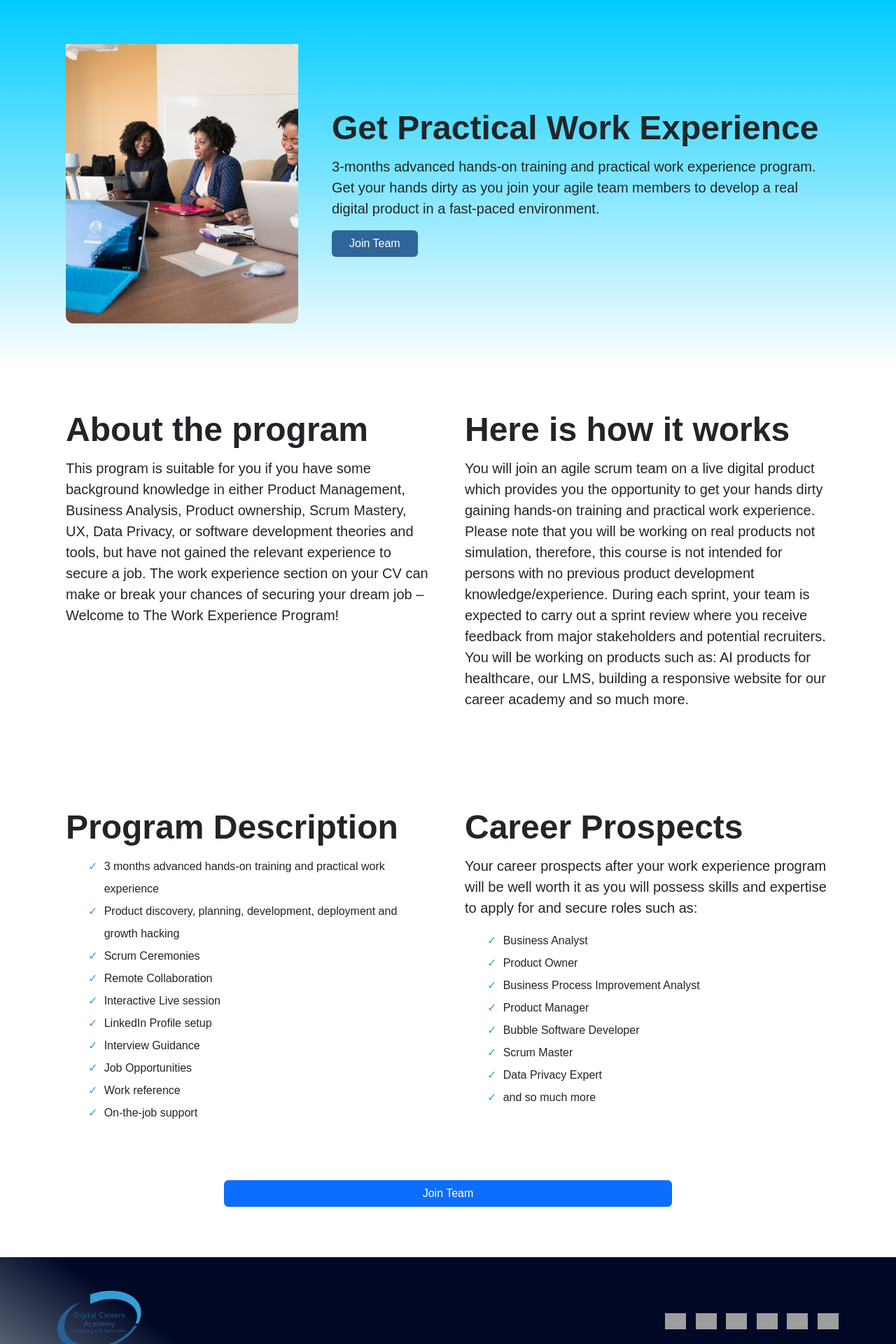
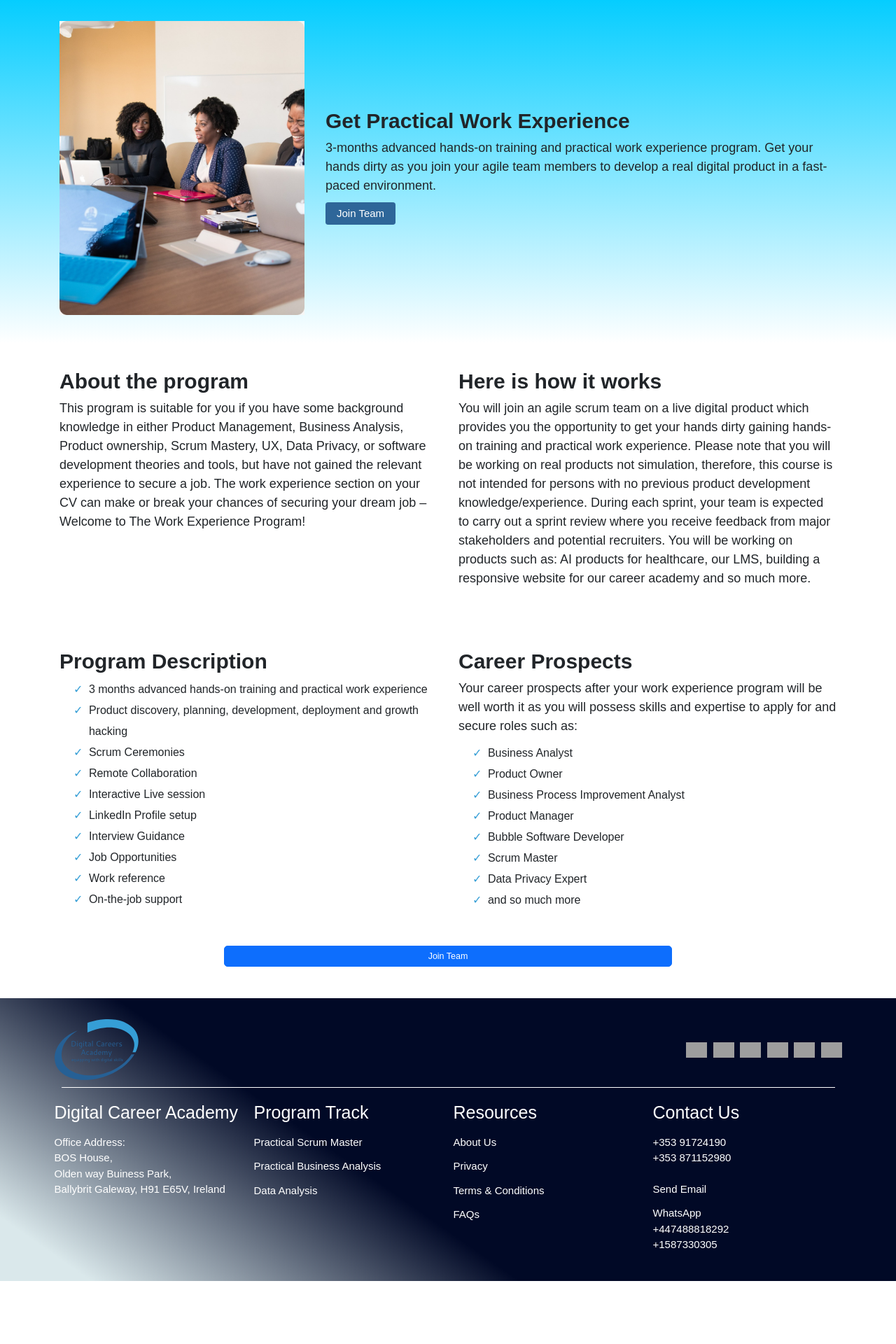
Before and after one commit to iamyinka/wwwdca, a Django app: template frontend/templates/refactored/work-experience.html in a window 1280 px wide. Shown: the part 593-2513 px from the top of the page at 70% size. After the commit the page ends 2423 px from the top, so only its background shows below. Run offline with Django 4.2, Linux system fonts and the light colour scheme; the template is opened without the code that fills it, so the values that code supplies are empty; some web fonts are replaced; grey boxes are pictures that could not be loaded.

Commit message:
Refactor General Styles

```diff
--- a/frontend/static/css/refactored/main.css
+++ b/frontend/static/css/refactored/main.css
@@ -14,9 +14,53 @@
   box-sizing: border-box;
 }
 
+html {
+  font-size: 62.5%;
+}
+
 body {
   font-family: var(--primary-font-family);
   overflow-x: hidden;
+}
+
+h1 {
+  font-size: 4rem;
+  text-transform: uppercase;
+}
+
+h2 {
+  font-size: 3rem;
+}
+
+h3,
+h4 {
+  font-size: 2.5rem;
+}
+
+p,
+.nav-link,
+.nav-link .btn-info,
+input,
+select {
+  font-size: 1.8rem;
+}
+
+a,
+li,
+span,
+form label,
+form input,
+input[type="text"],
+input[type="email"],
+input[type="number"],
+textarea,
+.form-control,
+.accordion-button {
+  font-size: 1.6rem;
+}
+
+address {
+  font-size: 1.5rem;
 }
 
 img {
@@ -50,6 +94,7 @@ hr {
   background-color: var(--primary-color);
   color: #fff;
   transition: all 0.3s ease-in;
+  font-size: 1.5rem;
 }
 
 .btn-custom:hover {
@@ -104,7 +149,7 @@ hr {
 }
 
 .courseIntro__desc p {
-  font-size: 1.5em;
+  font-size: 2rem;
   line-height: 1.8em;
 }
 
@@ -290,9 +335,10 @@ hr {
 
 .program-desc li {
   list-style-type: none;
-  line-height: 2rem;
+  line-height: 3rem;
   display: flex;
-  gap: 0.58rem;
+  gap: 0.85rem;
+  /* font-size: 1.8rem; */
 }
 
 .program-desc li::before {
@@ -341,6 +387,7 @@ hr {
 .footer a {
   color: #fff;
   text-decoration: none;
+  font-size: 1.5rem;
 }
 
 .footer__links {
--- a/frontend/templates/refactored/work-experience.html
+++ b/frontend/templates/refactored/work-experience.html
@@ -79,8 +79,8 @@
               width="600" height="500" loading="loading">
           </div>
           <div class="col-md-6 col-sm-12 col-lg-8">
-            <h1 class="display-5 fw-bold lh-1 mb-3">Get Practical Work Experience</h1>
-            <p class="lead">3-months advanced hands-on training and practical work experience program.
+            <h4 class="display-5 fw-bold lh-1 mb-3">Get Practical Work Experience</h4>
+            <p>3-months advanced hands-on training and practical work experience program.
               Get your hands dirty as
               you join your agile team members to develop a real digital product in a fast-paced environment.
             </p>
@@ -98,8 +98,8 @@
       <div class="container col-xxl-8 px-4 py-3">
         <div class="row flex-lg-row g-5 py-5">
           <div class="col-md-12 col-sm-12 col-lg-6">
-            <h1 class="display-5 fw-bold lh-1 mb-3">About the program</h1>
-            <p class="lead">
+            <h4 class="display-5 fw-bold lh-1 mb-3">About the program</h4>
+            <p>
               This program is suitable for you if you have some background knowledge in either Product Management,
               Business Analysis, Product ownership, Scrum Mastery, UX, Data Privacy, or software development theories
               and
@@ -108,8 +108,8 @@
             </p>
           </div>
           <div class="col-md-12 col-sm-12 col-lg-6">
-            <h1 class="display-5 fw-bold lh-1 mb-3">Here is how it works</h1>
-            <p class="lead">
+            <h4 class="display-5 fw-bold lh-1 mb-3">Here is how it works</h4>
+            <p>
               You will join an agile scrum team on a live digital product which provides you the opportunity to get your
               hands dirty gaining hands-on training and practical work experience. Please note that you will be working
               on
@@ -129,8 +129,8 @@
       <div class="container col-xxl-8 px-4 py-3">
         <div class="row flex-lg-row g-5 py-5">
           <div class="col-md-12 col-sm-12 col-lg-6">
-            <h1 class="display-5 fw-bold lh-1 mb-3">Program Description</h1>
-            <p class="lead">
+            <h4 class="display-5 fw-bold lh-1 mb-3">Program Description</h4>
+            <p>
             <ul>
               <li>3 months advanced hands-on training and practical work experience</li>
               <li>Product discovery, planning, development, deployment and growth hacking</li>
@@ -146,8 +146,8 @@
             </p>
           </div>
           <div class="col-md-12 col-sm-12 col-lg-6">
-            <h1 class="display-5 fw-bold lh-1 mb-3">Career Prospects</h1>
-            <p class="lead">
+            <h4 class="display-5 fw-bold lh-1 mb-3">Career Prospects</h4>
+            <p>
               Your career prospects after your work experience program will be well worth it as you will possess skills
               and expertise to apply for and secure roles such as:
             <ul>
@@ -166,7 +166,7 @@
       </div>
     </section>
     <div class="d-grid gap-2 col-6 mx-auto pb-lg-5 mb-4">
-      <button class="btn btn-primary" type="button">Join Team</button>
+      <button class="btn btn-primary btn-lg" type="button">Join Team</button>
     </div>
 
   </main>
```
